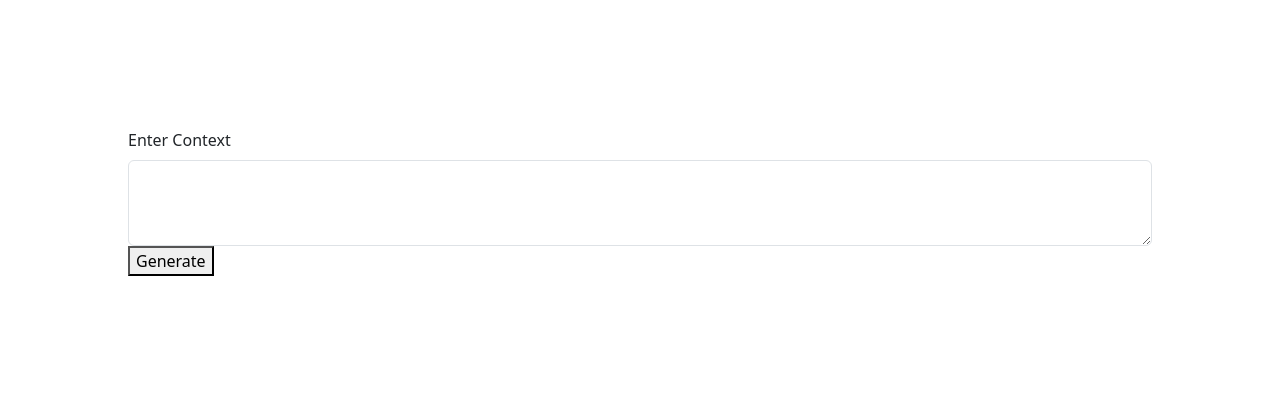
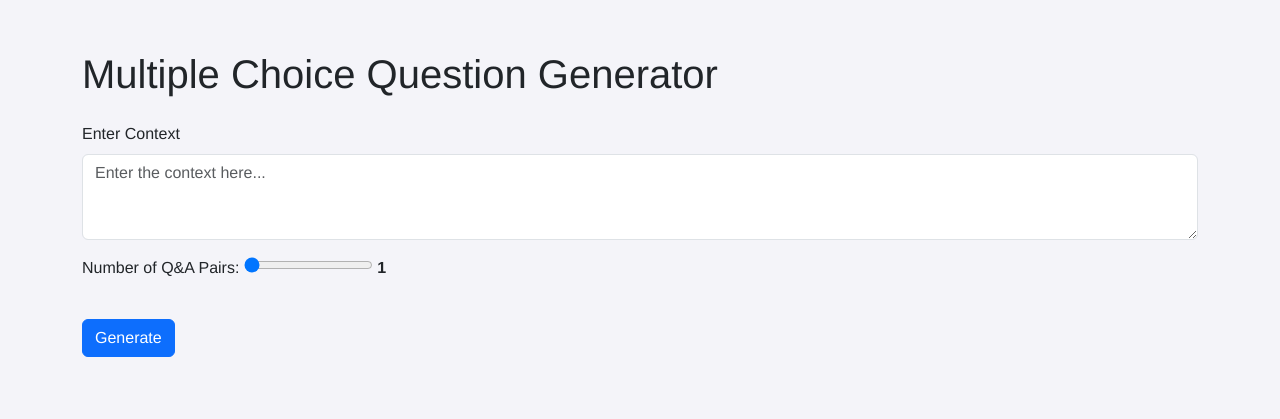
Before and after one commit to Saedbhati/MultipleQuestionAnswergeneration, a Flask app: page / in a window 1280 px wide. Shown: the top 419 px of the page. Run offline with Flask 3, Linux system fonts and the light colour scheme.

Commit message:
add functionality to generate more than one QandA

```diff
--- a/main.py
+++ b/main.py
@@ -1,21 +1,37 @@
-from flask import Flask,request,render_template
+from flask import Flask, request, render_template, jsonify
 from Model import Model
 
-app= Flask(__name__)
+app = Flask(__name__)
 
-model= Model()
+# Initialize model
+model = Model()
 
-@app.route('/genrate',methods=['POST'])
+@app.route('/genrate', methods=['POST'])
 def Genrate():
+    # Extract data from form request
+    context = request.form.get('context', '')
+    num_QA = request.form.get('num_QA', '1')
 
-    data=model.gen(request.form['context'])
+    # Convert num_QA to integer
+    try:
+        num_QA = int(num_QA)
+    except ValueError:
+        return jsonify({'error': 'Invalid num_QA value'}), 400
 
-    return data, 200
+    # Ensure context is provided
+    if not context:
+        return jsonify({'error': 'Context is required'}), 400
 
-@app.route('/',methods=['GET'])
+    # Call the model's generate method
+    data = model.gen(context, num_QA)
+
+    # Return the generated data as a JSON response
+    return jsonify(data), 200
+
+@app.route('/', methods=['GET'])
 def home():
+    # Render the HTML template for the front end
     return render_template('index.html')
 
-
-
-app.run('0.0.0.0',8080)
+if __name__ == "__main__":
+    app.run('0.0.0.0', 8080)
--- a/static/index.css
+++ b/static/index.css
@@ -1,4 +1,4 @@
-body{
+/* body{
     overflow:hidden;
     padding: 10%;
-}
+} */
--- a/templates/index.html
+++ b/templates/index.html
@@ -3,25 +3,109 @@
 <head>
     <meta charset="UTF-8">
     <meta name="viewport" content="width=device-width, initial-scale=1.0">
-    <title>Multiple Choice Question</title>
+    <title>Multiple Choice Question Generator</title>
     <link rel="stylesheet" href="{{ url_for('static', filename='index.css') }}">
     <link href="https://cdn.jsdelivr.net/npm/bootstrap@5.3.3/dist/css/bootstrap.min.css" rel="stylesheet" integrity="sha384-QWTKZyjpPEjISv5WaRU9OFeRpok6YctnYmDr5pNlyT2bRjXh0JMhjY6hW+ALEwIH" crossorigin="anonymous">
+    <style>
+        body {
+            background-color: #f4f4f9;
+            font-family: 'Helvetica', sans-serif;
+        }
+        .container {
+            margin-top: 50px;
+        }
+        .header {
+            background-color: #007bff;
+            color: white;
+            padding: 20px;
+            text-align: center;
+            border-radius: 10px;
+        }
+        .card {
+            border: none;
+            border-radius: 15px;
+            box-shadow: 0 4px 8px rgba(0, 0, 0, 0.1);
+        }
+        #answer_holder h1 {
+            font-size: 1.5rem;
+            color: #333;
+        }
+        #answer_holder h2, #answer_holder h3 {
+            font-size: 1.25rem;
+            color: #555;
+        }
+        button {
+            background-color: #007bff;
+            color: white;
+            border: none;
+            padding: 10px 20px;
+            border-radius: 5px;
+            margin-top: 15px;
+        }
+        button:hover {
+            background-color: #0056b3;
+            cursor: pointer;
+        }
+        #counter {
+            font-weight: bold;
+        }
+        .output-div {
+            margin-top: 20px;
+            padding: 20px;
+            background-color: #f8f9fa;
+            border-radius: 10px;
+            border: 1px solid #ddd;
+        }
+        .copy-btn {
+            margin-top: 10px;
+        }
+        pre {
+            background-color: #e9ecef;
+            padding: 10px;
+            border-radius: 5px;
+            white-space: pre-wrap;
+        }
+    </style>
 </head>
 <body>
-    <div class="mb-3">
-        <label for="exampleFormControlTextarea1" class="form-label" style="width: 80%;">Enter Context</label>
-        <textarea class="form-control" id="exampleFormControlTextarea1" rows="3"></textarea>
-        <button type="submit" onclick="submitData()">Generate</button>
+    <div class="container">
+        <h1 class="my-4">Multiple Choice Question Generator</h1>
+        <div class="mb-3">
+            <label for="exampleFormControlTextarea1" class="form-label" style="width: 80%;">Enter Context</label>
+            <textarea class="form-control" id="exampleFormControlTextarea1" rows="3" placeholder="Enter the context here..."></textarea>
+            <div class="my-3">
+                <label for="num_QA" class="form-label">Number of Q&A Pairs:</label>
+                <input type="range" id="num_QA" min="1" max="10" value="1">
+                <span id="counter">1</span>
+            </div>
+            <button type="submit" class="btn btn-primary" onclick="submitData()">Generate</button>
+        </div>
+
+        <div id="output-div" class="output-div" style="display: none;">
+            <h2>Generated Output:</h2>
+            <pre id="json-output"></pre>
+            <button class="btn btn-secondary copy-btn" onclick="copyJSON()">Copy JSON</button>
+        </div>
     </div>
-    <div id="answer_holder"></div>
 
     <script>
+        let counter = document.getElementById('num_QA');
+        counter.addEventListener("input", (event) => {
+            document.getElementById("counter").textContent = event.target.value;
+        });
+
         function submitData() {
             const context = document.getElementById('exampleFormControlTextarea1').value;
+            const num_QA = document.getElementById('num_QA').value;
 
+            if (!context) {
+                alert("Please enter context.");
+                return;
+            }
 
             const formData = new FormData();
             formData.append('context', context);
+            formData.append('num_QA', num_QA);
 
             alert("Generating...");
 
@@ -31,11 +115,20 @@
             })
             .then(response => response.json())
             .then(data => {
-
-                document.getElementById('answer_holder').innerHTML = `<h1>${data['question']}</h1> <h2>Answer: ${data['answer']}</h2><br> <h2>options</h2> <br>${data['distracter'].map((itr,index)=>("<h2>"+itr+"</h2>"))} <br>`;
+                document.getElementById('output-div').style.display = 'block';
+                document.getElementById('json-output').textContent = JSON.stringify(data, null, 4);
             })
             .catch(error => {
                 console.error("Error:", error);
+            });
+        }
+
+        function copyJSON() {
+            const jsonText = document.getElementById('json-output').textContent;
+            navigator.clipboard.writeText(jsonText).then(() => {
+                alert("JSON copied to clipboard!");
+            }).catch(err => {
+                console.error("Error copying text: ", err);
             });
         }
     </script>
```
Also changed, not shown: Model.py (+39 -19 lines).
